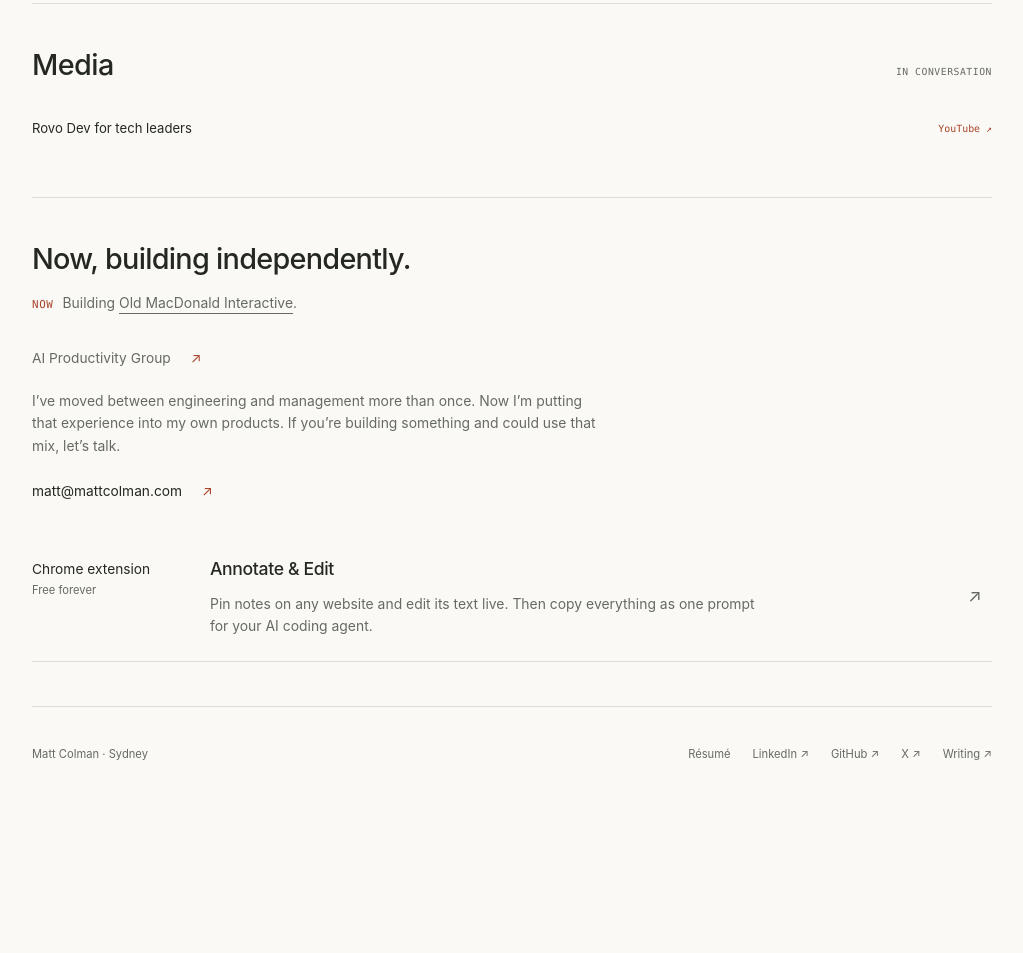
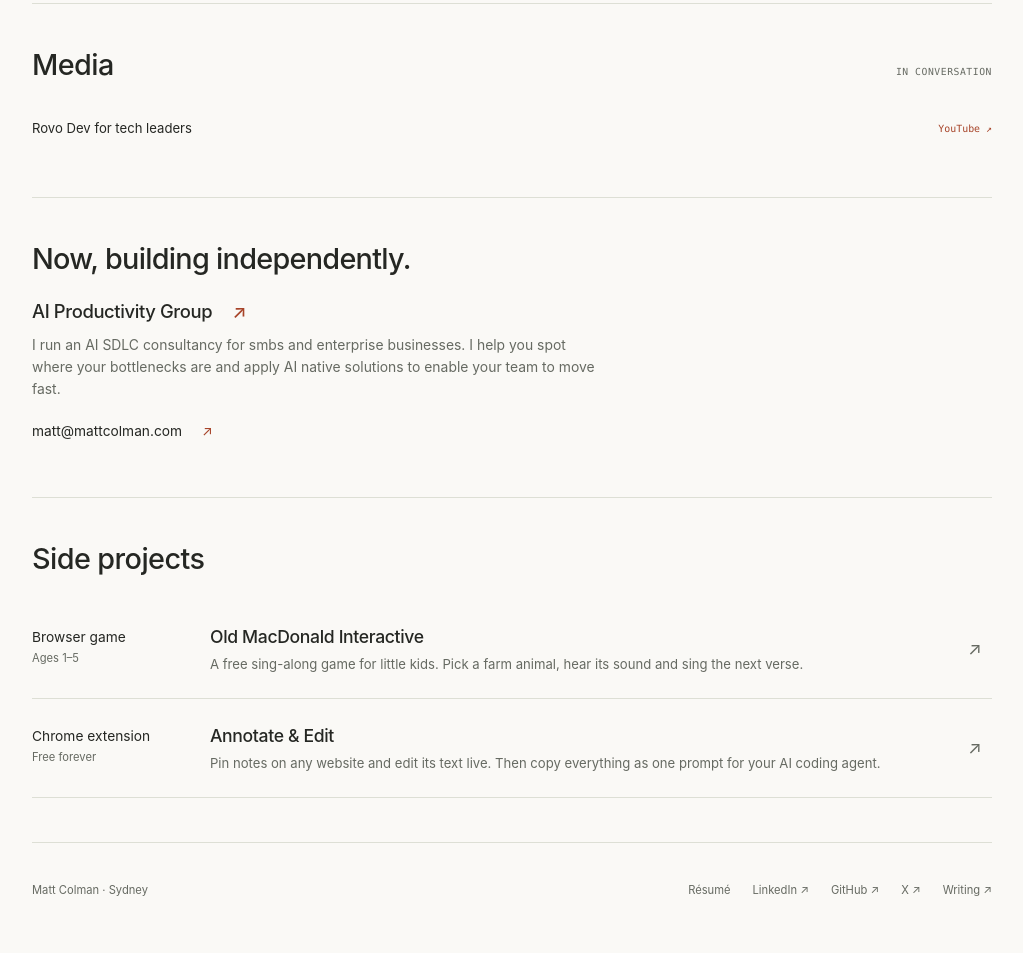
Before and after one commit to mattcolman/www.mattcolman.com, an Astro site: page / in a window 1280 px wide. Shown: the part 1749-2702 px from the top of the page, without its empty margins (128-1151 px from the left). Before the commit the page ends 2566 px from the top, so only its background shows below. Built offline with nearby package versions, Linux system fonts and the light colour scheme; Astro itself is replaced by a stand-in of ours.

Commit message:
Feature AI consultancy and side projects on the homepage

```diff
--- a/src/pages/index.astro
+++ b/src/pages/index.astro
@@ -133,14 +133,23 @@ const featuredTalks = ['building-an-ai-team', 'whose-job-is-animation', 'flip-fl
   </section>
 
   <section class="home-section next-chapter" id="now" aria-labelledby="next-title">
-    <div>
-      <h2 id="next-title">Now, building independently.</h2>
-      <p class="now-line"><span class="label">Now</span><span>Building <a href="https://oldmacdonaldinteractive.com/">Old MacDonald Interactive</a>.</span></p>
-      <p><a class="text-link" href="https://aiproductivitygroup.com">AI Productivity Group <span aria-hidden="true">↗</span></a></p>
-      <p>I’ve moved between engineering and management more than once. Now I’m putting that experience into my own products. If you’re building something and could use that mix, let’s talk.</p>
-      <a class="text-link" href="mailto:matt@mattcolman.com">matt@mattcolman.com <span aria-hidden="true">↗</span></a>
-    </div>
+    <h2 id="next-title">Now, building independently.</h2>
+    <h3><a class="text-link" href="https://aiproductivitygroup.com/">AI Productivity Group <span aria-hidden="true">↗</span></a></h3>
+    <p>I run an AI SDLC consultancy for smbs and enterprise businesses. I help you spot where your bottlenecks are and apply AI native solutions to enable your team to move fast.</p>
+    <a class="text-link" href="mailto:matt@mattcolman.com">matt@mattcolman.com <span aria-hidden="true">↗</span></a>
+  </section>
+
+  <section class="home-section" id="side-projects" aria-labelledby="side-projects-title">
+    <div class="section-heading"><h2 id="side-projects-title">Side projects</h2></div>
     <div class="work-list">
+      <div class="work-row">
+        <div class="company">Browser game<span>Ages 1–5</span></div>
+        <div class="work-copy">
+          <h3><a class="row-link" href="https://oldmacdonaldinteractive.com/">Old MacDonald Interactive</a></h3>
+          <p>A free sing-along game for little kids. Pick a farm animal, hear its sound and sing the next verse.</p>
+        </div>
+        <span class="row-arrow" aria-hidden="true">↗</span>
+      </div>
       <div class="work-row">
         <div class="company">Chrome extension<span>Free forever</span></div>
         <div class="work-copy">
--- a/src/pages/tools/annotate-and-edit.astro
+++ b/src/pages/tools/annotate-and-edit.astro
@@ -16,7 +16,7 @@ const reasons = [
 ---
 <BaseLayout title="Annotate & Edit — a free Chrome extension by Matt Colman" description="Annotate any website and edit its text live, then copy everything as one prompt for your AI coding agent. Free forever, no account, nothing leaves your browser.">
   <article class="detail-page tool-page">
-    <a class="text-link back-link" href="/#now">← Now, building independently</a>
+    <a class="text-link back-link" href="/#side-projects">← Side projects</a>
     <p class="label">Chrome extension · Free forever</p>
     <h1 class="tool-title"><img src={`${img}/icon.svg`} alt="" width="56" height="56" /><span>Annotate <em>&amp;</em> Edit</span></h1>
     <p class="detail-deck">Pin notes on any website and edit its text live. Then copy everything as one prompt for your AI coding agent.</p>
--- a/src/styles/global.css
+++ b/src/styles/global.css
@@ -43,8 +43,6 @@ h1, h2, h3 { font-weight: 500; }
 .hero h1 span { display: block; }
 .hero h1 span:last-child { color: #75786f; }
 .intro-copy { max-width: 530px; margin-top: 28px; font-size: 1.02rem; line-height: 1.75; }
-.now-line { display: flex; gap: 9px; align-items: baseline; margin-top: 21px; font-size: .85rem; }
-.now-line .label { color: var(--accent); }
 .signature { padding-top: 15px; text-align: center; }
 .signature-art { display: block; width: 174px; height: 174px; margin-inline: auto; contain: paint; }
 .signature .grid-dot { fill: #dcded4; }
@@ -104,10 +102,11 @@ h1, h2, h3 { font-weight: 500; }
 .talk-link:last-child { border-bottom: 0; }
 .talk-link span:last-child { color: var(--accent); font: 400 .62rem var(--mono); }
 .archive-link { margin-top: 8px; font-size: .76rem; }
-.next-chapter { display: grid; grid-template-columns: minmax(0, 1fr); gap: 18px; }
 .next-chapter h2 { font-size: 1.8rem; letter-spacing: -.025em; }
-.next-chapter p:not(.label) { max-width: 565px; margin-top: 10px; color: var(--muted); font-size: .87rem; }
-.next-chapter .text-link { margin-top: 12px; }
+.next-chapter h3 { margin-top: 8px; }
+.next-chapter h3 .text-link { font-size: 1.15rem; letter-spacing: -.02em; }
+.next-chapter p { max-width: 565px; color: var(--muted); font-size: .87rem; }
+.next-chapter > .text-link { margin-top: 8px; }
 
 .site-footer { display: flex; justify-content: space-between; gap: 16px; padding: 26px 0 40px; border-top: 1px solid var(--line); color: var(--muted); font-size: .7rem; }
 .site-footer nav { display: flex; flex-wrap: wrap; gap: 22px; }
@@ -163,7 +162,6 @@ h1, h2, h3 { font-weight: 500; }
   .signature { padding-top: 26px; }
   .speaking-home { grid-template-columns: minmax(0, 1fr) 200px; gap: 26px; }
   .work-row { grid-template-columns: 125px minmax(0, 1fr) 20px; }
-  .next-chapter { grid-template-columns: minmax(0, 1fr); }
 }
 
 @media (max-width: 600px) {
@@ -174,7 +172,6 @@ h1, h2, h3 { font-weight: 500; }
   .location { margin-bottom: 19px; font-size: .72rem; }
   .hero h1 { font-size: clamp(2.25rem, 8.5vw, 3.2rem); line-height: 1.11; letter-spacing: -.055em; }
   .intro-copy { margin-top: 22px; font-size: .95rem; }
-  .now-line { font-size: .8rem; }
   .signature { display: grid; grid-template-columns: 105px minmax(0, 1fr); grid-template-rows: auto auto auto; column-gap: 22px; align-items: center; margin-top: 0; padding: 12px 0 0; border-top: 1px solid var(--line); text-align: left; }
   .signature-art { grid-row: 1 / 4; width: 105px; height: 105px; }
   .signature-caption { margin-top: 0; font-size: .6rem; }
@@ -201,7 +198,6 @@ h1, h2, h3 { font-weight: 500; }
   .speaking-home figcaption { font-size: .6rem; }
   .section-heading h2, .speaking-home h2, .next-chapter h2, .prose h2, .archive-page h2 { font-size: 1.65rem; }
   .talk-link { font-size: .8rem; }
-  .next-chapter { grid-template-columns: minmax(0, 1fr); gap: 13px; }
   .site-footer { display: block; padding-top: 16px; padding-bottom: 24px; }
   .site-footer nav { gap: 20px; }
   .detail-page { padding: 20px 0 40px; }
```
Also changed, not shown: AGENTS.md (+2 -0 lines).
